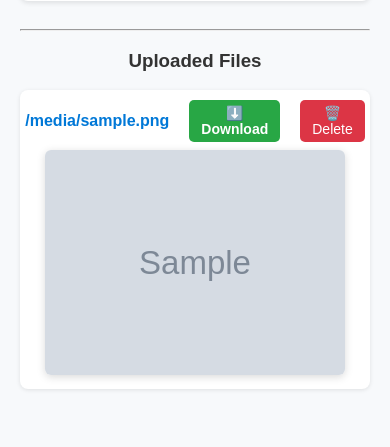
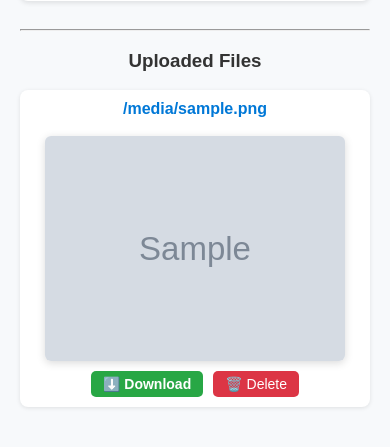
Before and after one commit to rubenyoungon/simple-fileserver-python, a Flask app: template templates/index.html in a window 390 px wide. Shown: the part 369-816 px from the top of the page. Run offline with Flask 3, Linux system fonts and the light colour scheme; the template is opened without the code that fills it: most values are stand-ins (such as "Sample title", 1, 10 or a date in 2020); grey boxes marked "Sample" are stand-in pictures.

Commit message:
Refactor file list layout: Add responsive styles and adjust button margins to improve readability and layout consistency

```diff
--- a/static/style.css
+++ b/static/style.css
@@ -81,6 +81,27 @@ li {
   position: relative;
 }
 
+.file-item {
+  display: flex;
+  flex-direction: column;
+  align-items: center;
+}
+
+.file-name {
+  word-wrap: break-word;
+  word-break: break-word;
+  overflow-wrap: break-word;
+  margin-bottom: 10px;
+  text-align: center;
+  width: 100%;
+}
+
+.file-actions {
+  display: flex;
+  gap: 10px;
+  margin-top: 10px;
+}
+
 img {
   max-width: 300px;
   max-height: 300px;
@@ -106,7 +127,7 @@ a:hover {
   padding: 5px 12px;
   border-radius: 5px;
   cursor: pointer;
-  margin-left: 10px;
+  margin-left: 0;
   font-size: 14px;
 }
 
@@ -121,7 +142,7 @@ a:hover {
   padding: 5px 12px;
   border-radius: 5px;
   cursor: pointer;
-  margin-left: 10px;
+  margin-left: 0;
   font-size: 14px;
   text-decoration: none;
   display: inline-block;
@@ -129,6 +150,7 @@ a:hover {
 
 .download-btn:hover {
   background: #218838;
+  text-decoration: none;
 }
 
 .file-header {
--- a/templates/index.html
+++ b/templates/index.html
@@ -18,14 +18,18 @@
   <ul>
     {% for f in files %}
       <li>
-        <div class="file-header">
-          <a href="/files/{{ f }}">{{ f }}</a>
-          <a href="/files/{{ f }}" download class="download-btn">⬇️ Download</a>
-          <button class="delete-btn" onclick="deleteFile('{{ f }}')">🗑️ Delete</button>
+        <div class="file-item">
+          <div class="file-name">
+            <a href="/files/{{ f }}">{{ f }}</a>
+          </div>
+          {% if f.lower().endswith(('.png', '.jpg', '.jpeg', '.gif', '.bmp', '.webp')) %}
+            <img src="/files/{{ f }}" alt="{{ f }}">
+          {% endif %}
+          <div class="file-actions">
+            <a href="/files/{{ f }}" download class="download-btn">⬇️ Download</a>
+            <button class="delete-btn" onclick="deleteFile('{{ f }}')">🗑️ Delete</button>
+          </div>
         </div>
-        {% if f.lower().endswith(('.png', '.jpg', '.jpeg', '.gif', '.bmp', '.webp')) %}
-          <img src="/files/{{ f }}" alt="{{ f }}">
-        {% endif %}
       </li>
     {% endfor %}
   </ul>
```
